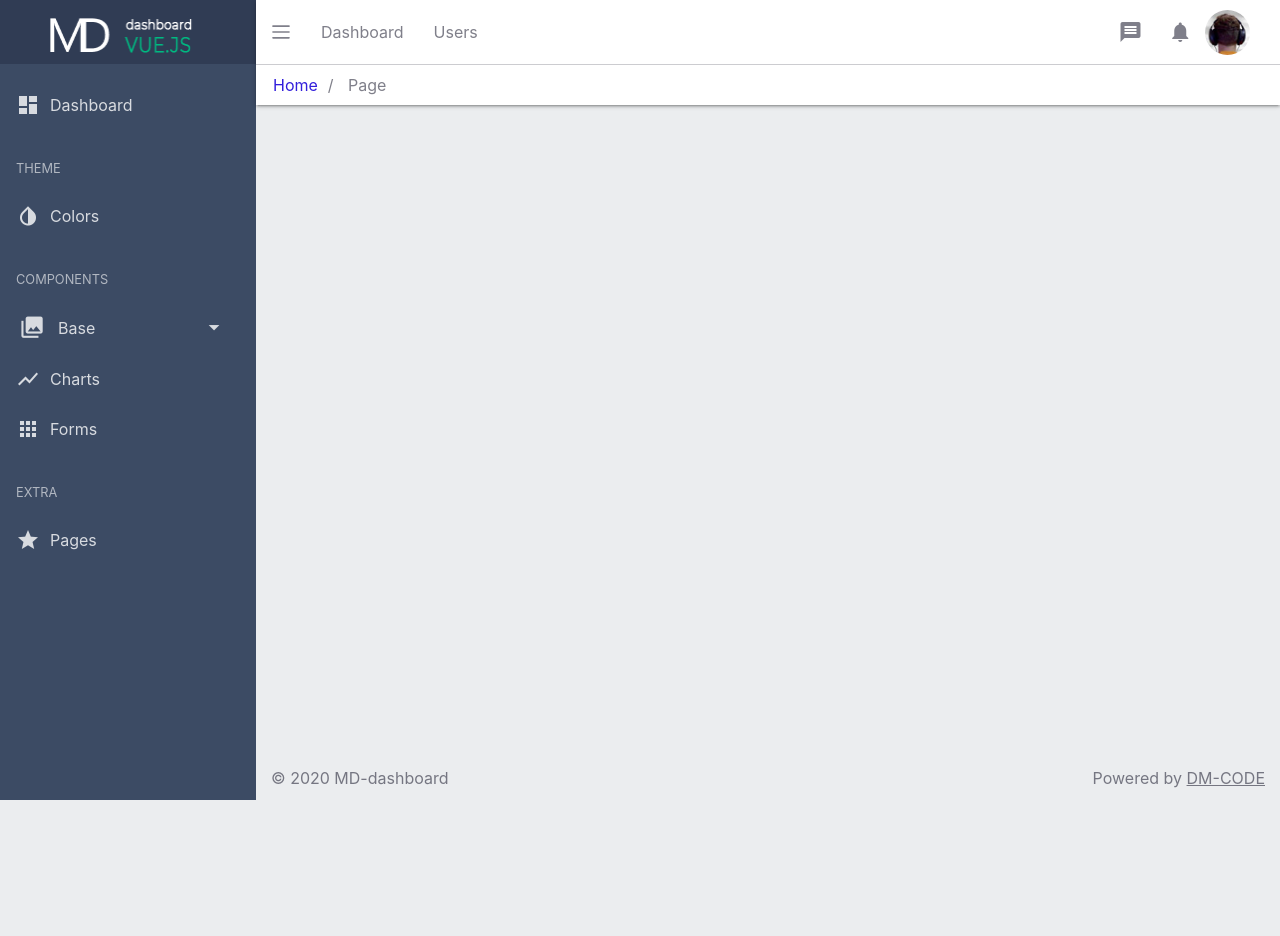
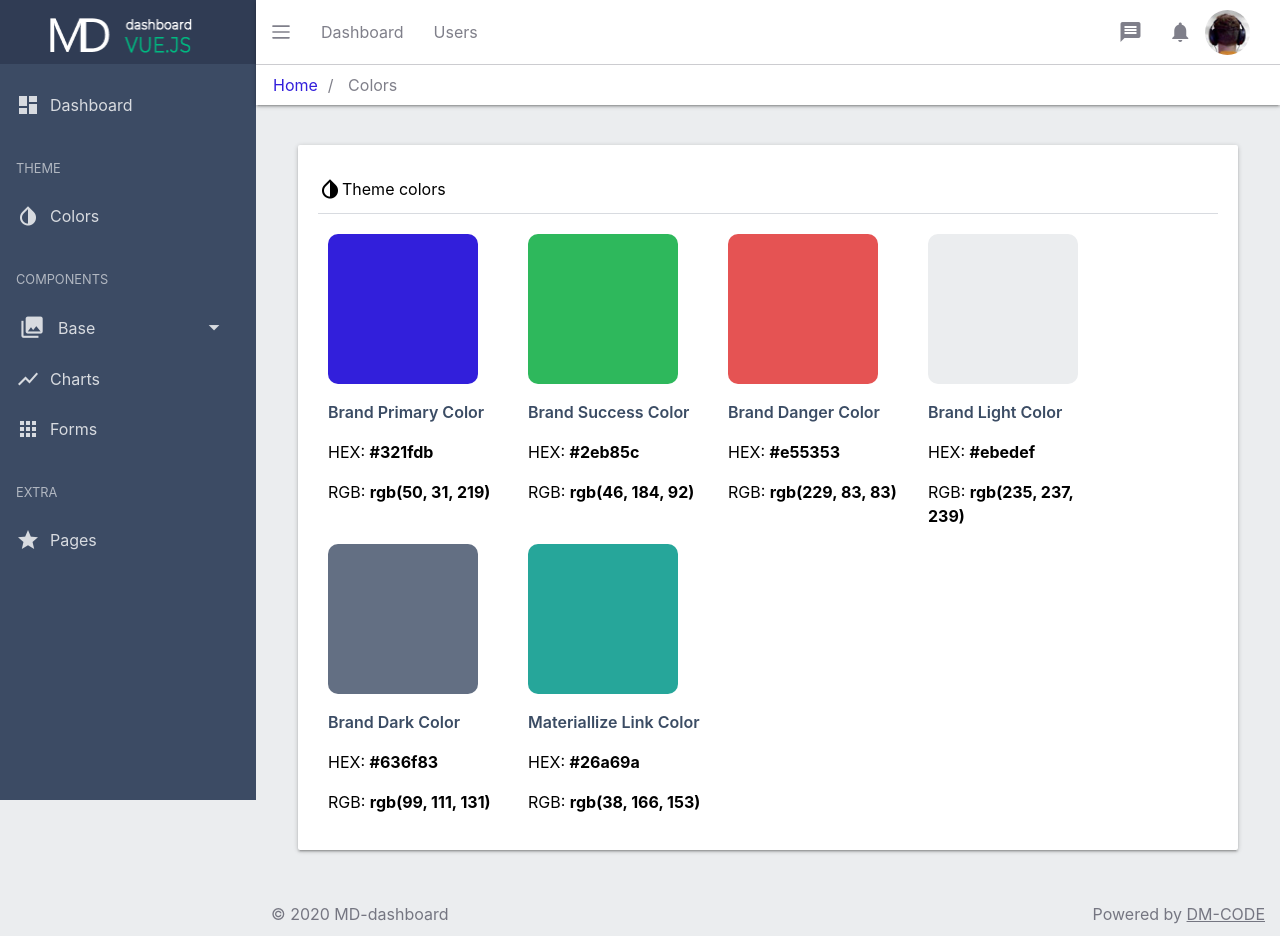
Before and after one commit to lotus34rus/vue-dashboard, a Vue app: page /colors in a window 1280 px wide. Before the commit the page ends 800 px from the top, so only its background shows below. Built offline with nearby package versions, Linux system fonts and the light colour scheme.

Commit message:
Add colors page

```diff
--- a/src/assets/scss/common.scss
+++ b/src/assets/scss/common.scss
@@ -41,6 +41,9 @@ body {
         margin-bottom: 20px;
         border-bottom: 1px solid;
         border-color: #d8dbe0;
+        font-size: 16px;
+        display: flex;
+        align-items: center;
         font-size: 16px;
     }
     &-footer{
--- a/src/router/index.js
+++ b/src/router/index.js
@@ -19,7 +19,11 @@ Vue.use(VueRouter)
     path: '/users/:id',
     name: 'User',
     component: () => import('../views/UserPage.vue'),
-
+  },
+  {
+    path: '/colors',
+    name: 'Colors',
+    component: () => import('../views/Colors.vue'),
   }
 ]
 
--- /dev/null
+++ b/src/views/Colors.vue
@@ -0,0 +1,116 @@
+<template>
+    <div>
+        <div class="row">
+            <div class="col s12">
+                <div class="card">
+                    <div class="card-header">
+                        <i class="material-icons">invert_colors</i> Theme colors
+                    </div>
+
+                    <div class="colors">
+                        <div class="colors__item">
+                            <div class="colors__item-badge" style="background: rgb(50, 31, 219)">
+                            </div>
+                            <p class="colors__item-name">Brand Primary Color</p>
+                            <p class="colors__item-code">
+                                HEX: <b>#321fdb</b>
+                            </p>
+                            <p class="colors__item-code">
+                                RGB: <b>rgb(50, 31, 219)</b>
+                            </p>
+                        </div>
+
+                         <div class="colors__item">
+                            <div class="colors__item-badge" style="background: 	rgb(46, 184, 92)">
+                            </div>
+                            <p class="colors__item-name">Brand Success Color</p>
+                            <p class="colors__item-code">
+                                HEX: <b>#2eb85c</b>
+                            </p>
+                            <p class="colors__item-code">
+                                RGB: <b>rgb(46, 184, 92)</b>
+                            </p>
+                        </div>
+
+                          <div class="colors__item">
+                            <div class="colors__item-badge" style="background: 	rgb(229, 83, 83)">
+                            </div>
+                            <p class="colors__item-name">Brand Danger Color</p>
+                            <p class="colors__item-code">
+                                HEX: <b>#e55353</b>
+                            </p>
+                            <p class="colors__item-code">
+                                RGB: <b>rgb(229, 83, 83)</b>
+                            </p>
+                        </div>
+
+                          <div class="colors__item">
+                            <div class="colors__item-badge" style="background: 	rgb(235, 237, 239)">
+                            </div>
+                            <p class="colors__item-name">Brand Light Color</p>
+                            <p class="colors__item-code">
+                                HEX: <b>#ebedef</b>
+                            </p>
+                            <p class="colors__item-code">
+                                RGB: <b>rgb(235, 237, 239)</b>
+                            </p>
+                        </div>
+
+                        <div class="colors__item">
+                            <div class="colors__item-badge" style="background: rgb(99, 111, 131)">
+                            </div>
+                            <p class="colors__item-name">Brand Dark Color</p>
+                            <p class="colors__item-code">
+                                HEX: <b>#636f83</b>
+                            </p>
+                            <p class="colors__item-code">
+                                RGB: <b>rgb(99, 111, 131)</b>
+                            </p>
+                        </div>
+                        <div class="colors__item">
+                            <div class="colors__item-badge" style="background: #26a69a">
+                            </div>
+                            <p class="colors__item-name">Materiallize Link Color</p>
+                            <p class="colors__item-code">
+                                HEX: <b>#26a69a</b>
+                            </p>
+                            <p class="colors__item-code">
+                                RGB: <b>rgb(38, 166, 153)</b>
+                            </p>
+                        </div>
+
+                    </div>
+                </div>
+            </div>
+        </div>
+    </div>
+</template>
+
+
+<script>
+export default {
+
+}
+</script>
+
+
+<style lang="scss" scoped>
+    .colors{
+        display: flex;
+        flex-wrap: wrap;
+        &__item{
+            width: 200px;
+            padding: 0px 10px;
+            &-badge{
+                width: 150px;
+                height: 150px;
+                border-radius: 10px;
+            }
+            &-name{
+                color: #3B4C64;
+                font-weight: 600;
+            }
+        }
+    }
+
+</style>
```
